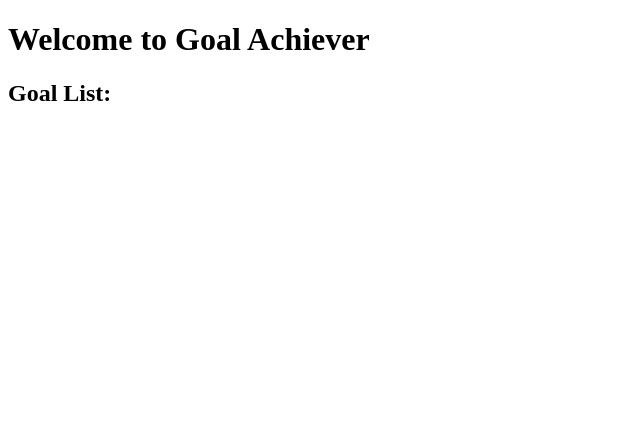
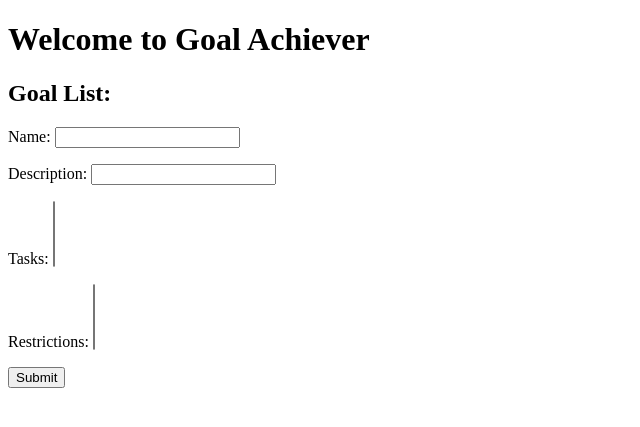
Before and after one commit to Procelius/goal-achiever, a Django app: page /goal_achiever/ in a window 1280 px wide. Shown: the top 427 px of the page, without its empty margins (0-640 px from the left). Run offline with Django 3.2, Linux system fonts and the light colour scheme; data that the repository does not hold is empty.

Commit message:
add goal form

```diff
--- /dev/null
+++ b/goal_achiever/contrib/goals/forms.py
@@ -0,0 +1,14 @@
+from django import forms
+
+from . import models
+
+
+class GoalForm(forms.ModelForm):
+    class Meta:
+        model = models.Goal
+        fields = [
+            'name',
+            'description',
+            'tasks',
+            'restrictions',
+        ]
--- a/goal_achiever/contrib/goals/templates/goals/goal_list.html
+++ b/goal_achiever/contrib/goals/templates/goals/goal_list.html
@@ -7,4 +7,9 @@
     <li>{{ goal.name }}</li>
   {% endfor %}
 </ul>
+<form action="" method="POST">
+  {% csrf_token %}
+  {{ form.as_p }}
+  <input type="submit" value="Submit">
+</form>
 {% endblock %}
--- a/goal_achiever/contrib/goals/views.py
+++ b/goal_achiever/contrib/goals/views.py
@@ -1,11 +1,20 @@
 from django.shortcuts import render
 
 from .models import Goal
+from .forms import GoalForm
 
 
 def goal_list(request):
     goals = Goal.objects.all()
+    if request.POST:
+        goal_form = GoalForm(request.POST)
+        if goal_form.is_valid():
+            goal_form.save()
+    else:
+        goal_form = GoalForm()
+
     context = {
         "goals": goals,
+        "form": goal_form,
     }
     return render(request, "goals/goal_list.html", context)
```
